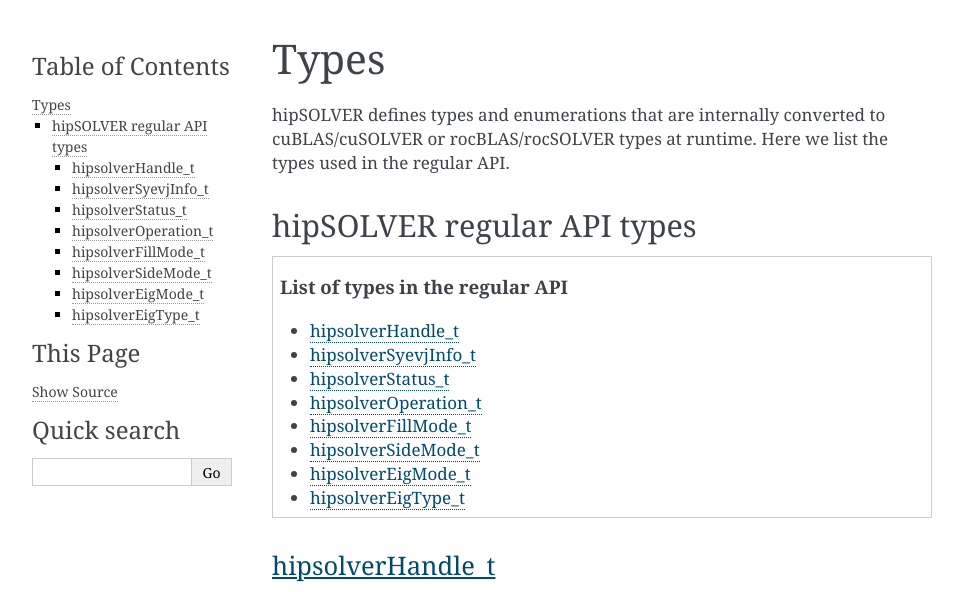
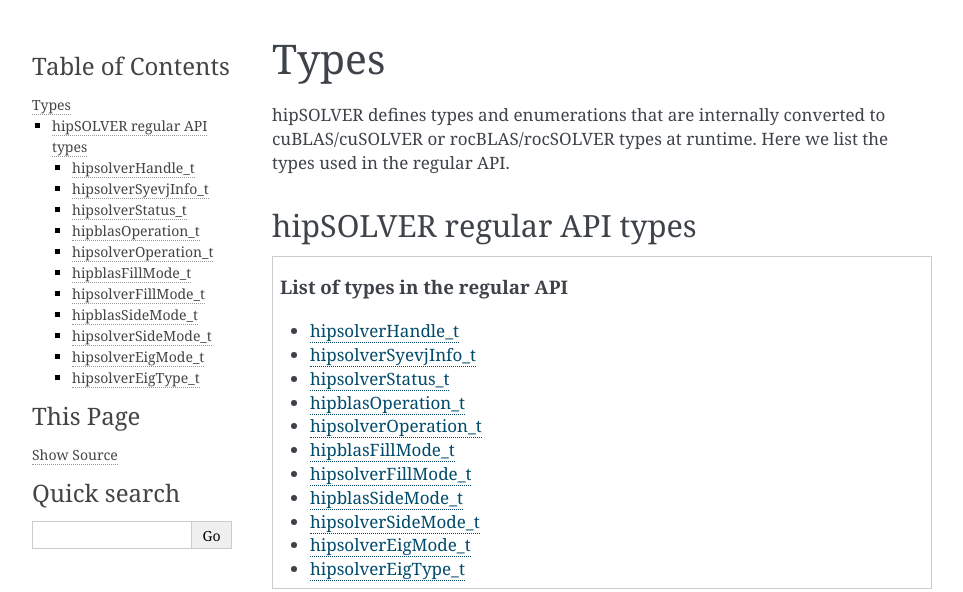
Before and after one commit to ROCm/hipSOLVER, a Sphinx documentation site: the page built from docs/api/types.rst, in a window 1280 px wide and 1400 px high. Shown: the top 592 px of the window, without its empty margins (148-1111 px from the left). Built offline with Sphinx 7.4.7, drawn with Linux system fonts in a browser that asks for light colours; some of the changed text lies outside the part shown; grey boxes are pictures that could not be loaded.

Commit message:
Updated documentation

```diff
--- a/docs/api/types.rst
+++ b/docs/api/types.rst
@@ -33,21 +33,33 @@
 
 .. _operation_t:
 
+hipblasOperation_t
+--------------------
+.. doxygenenum:: hipblasOperation_t
+
 hipsolverOperation_t
 --------------------
-.. doxygenenum:: hipsolverOperation_t
+.. doxygentypedef:: hipsolverOperation_t
 
 .. _fillmode_t:
 
+hipblasFillMode_t
+--------------------
+.. doxygenenum:: hipblasFillMode_t
+
 hipsolverFillMode_t
 --------------------
-.. doxygenenum:: hipsolverFillMode_t
+.. doxygentypedef:: hipsolverFillMode_t
 
 .. _sidemode_t:
 
+hipblasSideMode_t
+--------------------
+.. doxygenenum:: hipblasSideMode_t
+
 hipsolverSideMode_t
 --------------------
-.. doxygenenum:: hipsolverSideMode_t
+.. doxygentypedef:: hipsolverSideMode_t
 
 .. _eigmode_t:
 
```
Also changed, not shown: CHANGELOG.md (+2 -0 lines), docs/compat-api/types.rst (+6 -6 lines), 1 other file.
